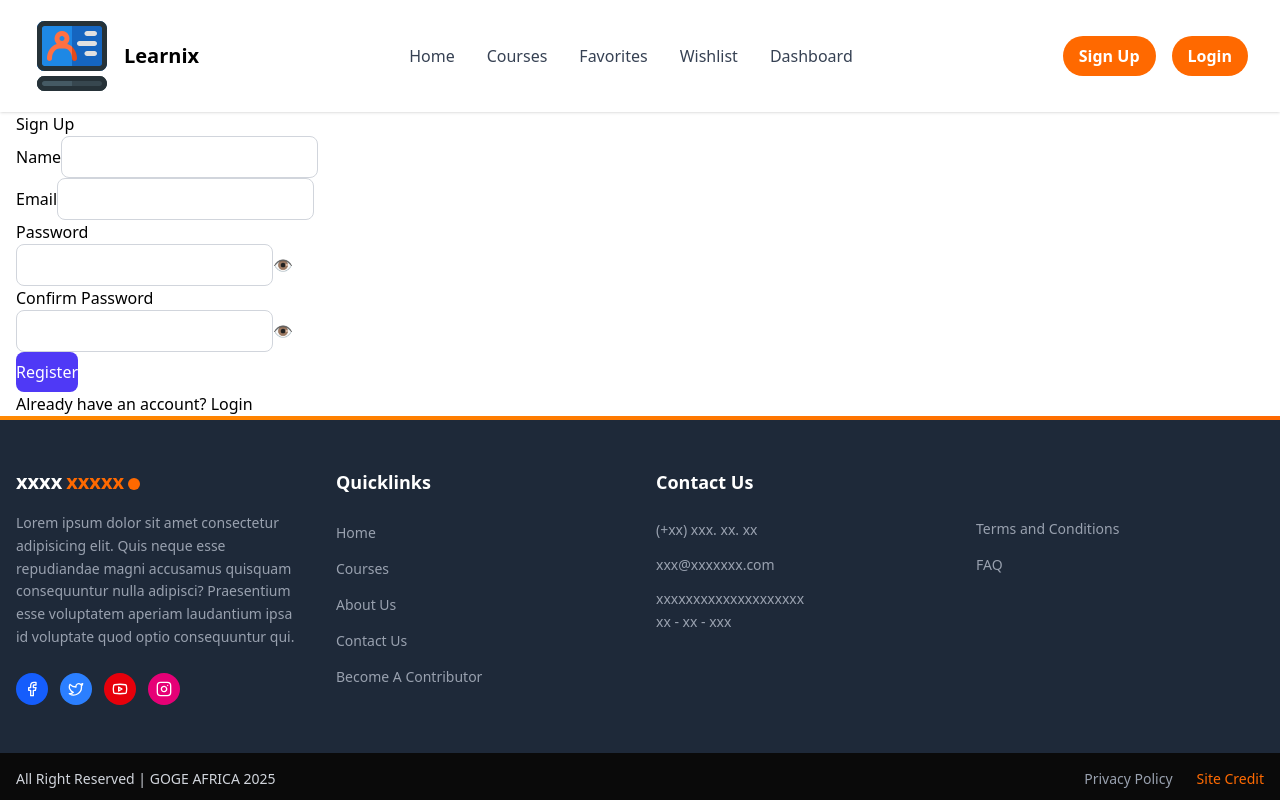
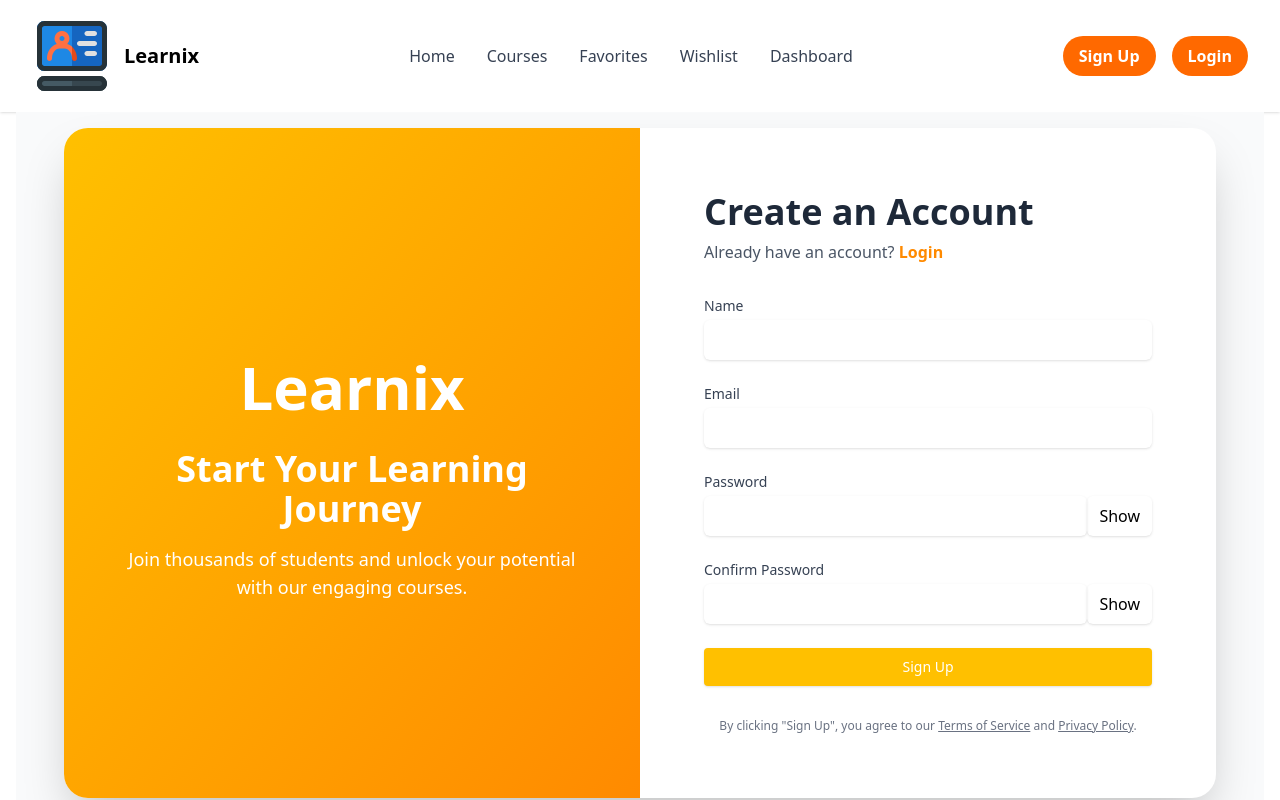
Before and after one commit to tasneem-abdelrazek/e-learning, a React (Vite) app: page /register in a window 1280 px wide. Shown: the top 800 px of the page. Built offline with nearby package versions, Linux system fonts and the light colour scheme; no server answers.

Commit message:
update ui for login & register pages

```diff
--- a/src/courseServiceFirebase.js
+++ b/src/courseServiceFirebase.js
@@ -23,6 +23,9 @@ export const addCourse = async (courseData) => {
     category: courseData.category,
     tag: courseData.tag,
     price: courseData.price || 0,
+    instructor: courseData.instructor,
+    bio: courseData.bio,
+    email: courseData.email,
     imageUrl: courseData.imageUrl || "",
     videoUrl: courseData.videoUrl || "",
     createdAt: serverTimestamp(),
--- a/src/pages/AdminDashboard.jsx
+++ b/src/pages/AdminDashboard.jsx
@@ -15,6 +15,9 @@ export default function AdminDashboard() {
     category: "Programming",
     price: "",
     tag: "Free",
+    instructor: "",
+    bio: "",
+    email: "",
     imageUrl: "",
     videoUrl: "",
   });
@@ -68,6 +71,9 @@ export default function AdminDashboard() {
         category: "Programming",
         tag: "Free",
         price: "",
+        instructor: "",
+        bio: "",
+        email: "",
         imageUrl: "",
         videoUrl: "",
       });
@@ -99,6 +105,9 @@ export default function AdminDashboard() {
       category: course.category,
       tag: course.tag,
       price: course.price || "",
+      instructor: course.instructor,
+      bio: course.bio,
+      email: course.email,
       imageUrl: course.imageUrl || "",
       videoUrl: course.videoUrl || "",
     });
@@ -183,6 +192,41 @@ export default function AdminDashboard() {
           />
         </div>
 
+        {/* Instructor */}
+        <div className="mb-4">
+          <label className="block mb-1 font-medium">Instructor</label>
+          <input
+            type="text"
+            className="w-full border rounded px-3 py-2"
+            value={form.instructor}
+            onChange={(e) => setForm({ ...form, instructor: e.target.value })}
+            required
+          />
+        </div>
+
+        {/* Bio */}
+        <div className="mb-4">
+          <label className="block mb-1 font-medium">Bio</label>
+          <textarea
+            className="w-full border rounded px-3 py-2"
+            value={form.bio}
+            onChange={(e) => setForm({ ...form, bio: e.target.value })}
+            required
+          ></textarea>
+        </div>
+
+        {/* Email */}
+        <div className="mb-4">
+          <label className="block mb-1 font-medium">Email</label>
+          <input
+            type="email"
+            className="w-full border rounded px-3 py-2"
+            value={form.email}
+            onChange={(e) => setForm({ ...form, email: e.target.value })}
+            required
+          />
+        </div>
+
         {/* Image URL */}
         <div className="mb-4">
           <label className="block mb-1 font-medium">Image URL</label>
@@ -227,6 +271,9 @@ export default function AdminDashboard() {
                 <th className="p-2 border">Category</th>
                 <th className="p-2 border">Tag</th>
                 <th className="p-2 border">Price</th>
+                <th className="p-2 border">Instructor</th>
+                <th className="p-2 border">Bio</th>
+                <th className="p-2 border">Email</th>
                 <th className="p-2 border">Image</th>
                 <th className="p-2 border">Video</th>
                 <th className="p-2 border">Actions</th>
@@ -240,6 +287,9 @@ export default function AdminDashboard() {
                   <td className="p-2 border">{course.category}</td>
                   <td className="p-2 border">{course.tag}</td>
                   <td className="p-2 border">${course.price}</td>
+                  <td className="p-2 border">{course.instructor}</td>
+                  <td className="p-2 border">{course.bio}</td>
+                  <td className="p-2 border">{course.email}</td>
                   <td className="p-2 border">
                     {course.imageUrl ? (
                       <img
@@ -265,7 +315,7 @@ export default function AdminDashboard() {
                   <td className="p-2 border">
                     <button
                       onClick={() => handleEdit(course)}
-                      className="bg-yellow-500 text-white px-3 py-1 rounded mr-2 hover:bg-yellow-600"
+                      className="bg-yellow-500 text-white px-3 py-1 rounded mr-2 mb-2 hover:bg-yellow-600"
                     >
                       Edit
                     </button>
--- a/src/pages/Login.jsx
+++ b/src/pages/Login.jsx
@@ -26,14 +26,14 @@ function Login() {
             e.target.value.length === 0
                 ? setEmailError("Email is required")
                 : emailRegex.test(e.target.value) === false
-                    ? setEmailError("Invalid email format")
+                    ? setEmailError('Email should be like "example@xxxx.com"')
                     : setEmailError("");
         } else {
             setPassword(e.target.value);
             e.target.value.length === 0
                 ? setPasswordError("Password is required")
                 : e.target.value.length < 8
-                    ? setPasswordError("Password should be more than 8 chars")
+                    ? setPasswordError("Password must be more than 8 characters")
                     : setPasswordError("");
         }
     };
@@ -41,6 +41,12 @@ function Login() {
     const handleSubmit = async (e) => {
         e.preventDefault();
         setLoginError("");
+        if (
+            !emailError &&
+            !passwordError &&
+            email &&
+            password
+        )
 
             try {
                 // login from Firebase Auth
@@ -80,45 +86,67 @@ function Login() {
 
 
     return (
-        <div className="">
-            <div className="">
-                <h2 className="">Sign In</h2>
-                <form onSubmit={handleSubmit}>
+        <>
+            <div className="min-h-70 bg-gray-50 flex items-center justify-center p-4">
+                <div className="flex flex-col lg:flex-row w-full max-w-6xl overflow-hidden bg-white shadow-2xl rounded-3xl">
+                    {/* Left Side */}
+                    <div className="lg:w-1/2 p-12 hidden lg:flex flex-col items-center justify-center bg-gradient-to-br from-[#FFC000] to-[#FF8A00]">
+                        <h1 className="mt-8 text-6xl font-bold text-white text-center">Learnix</h1>
+                        <h2 className="mt-8 text-4xl font-bold text-white text-center">
+                            Welcome Back!
+                        </h2>
+                        <p className="mt-4 text-white text-center text-lg">
+                            Log in to continue your learning journey.
+                        </p>
+                    </div>
+
+                    {/* Right Side - Login Form */}
+                    <div className="lg:w-1/2 p-8 sm:p-12 lg:p-16 flex flex-col justify-center">
+                        <div className="text-center lg:text-left">
+                            <h1 className="text-3xl sm:text-4xl font-extrabold text-gray-800">
+                                Log In
+                            </h1>
+                            <p className="mt-2 text-gray-600">
+                                Don't have an account? <Link to="/register" className="text-[#FF8A00] hover:underline font-semibold">Sign Up</Link>
+                            </p>
+                        </div>
+
+                        <form onSubmit={handleSubmit} className="mt-8 space-y-6">
                             {/* Email */}
-                    <div className="">
-                        <label htmlFor="email" className="">Email</label>
+                            <div>
+                                <label htmlFor="email" className="block text-sm font-medium text-gray-700">Email</label>
                                 <input
                                     id="email"
                                     type="text"
-                            className="px-3 py-2 border border-gray-300 rounded-lg focus:outline-none focus:ring focus:ring-indigo-200"
+                                    className="px-3 py-2 mt-1 block w-full rounded-md border-gray-300 shadow-sm focus:border-orange-500 focus:ring-orange-500"
                                     value={email}
                                     onChange={handleForm}
                                     name="email"
                                 />
-                        <p className="">{emailError}</p>
+                                <p className="text-red-500">{emailError}</p>
                             </div>
 
                             {/* Password */}
-                    <div className="">
-                        <label htmlFor="password" className="">Password</label>
-                        <div className="">
+                            <div>
+                                <label htmlFor="password" className="block text-sm font-medium text-gray-700">Password</label>
+                                <div className="flex w-full">
                                     <input
                                         id="password"
                                         type={showPassword ? "text" : "password"}
-                                className="px-3 py-2 border border-gray-300 rounded-lg focus:outline-none focus:ring focus:ring-indigo-200"
+                                        className="px-3 py-2 mt-1 flex-1 rounded-md border-gray-300 shadow-sm focus:border-orange-500 focus:ring-orange-500"
                                         value={password}
                                         onChange={handleForm}
                                         name="password"
                                     />
                                     <button
                                         type="button"
-                                className=""
+                                        className="px-3 py-2 mt-1 rounded-md border-gray-300 shadow-sm focus:border-orange-500 focus:ring-orange-500-5"
                                         onClick={() => setShowPassword(!showPassword)}
                                     >
-                                {showPassword ? "🙈" : "👁️"}
+                                        {showPassword ? "Hide" : "Show"}
                                     </button>
                                 </div>
-                        <p className="">{passwordError}</p>
+                                <p className="text-red-500">{passwordError}</p>
                             </div>
 
                             {/* Error */}
@@ -128,17 +156,15 @@ function Login() {
                             <button
                                 disabled={emailError || passwordError}
                                 type="submit"
-                        className="bg-indigo-600 text-white py-2 rounded-lg hover:bg-indigo-700 transition"
+                                className="w-full flex justify-center py-2 px-4 border border-transparent rounded shadow-sm text-sm font-medium text-white bg-[#FFC000] hover:bg-[#FF8A00] focus:outline-none focus:ring-2 focus:ring-offset-2 focus:ring-orange-500 transition-all"
                             >
                                 Login
                             </button>
                         </form>
-
-                <p className="">
-                    Don't have an account? <Link to="/register">Sign Up</Link>
-                </p>
                     </div>
                 </div>
+            </div>
+        </>
     );
 }
 
--- a/src/pages/Register.jsx
+++ b/src/pages/Register.jsx
@@ -41,7 +41,7 @@ function Register() {
             e.target.value.length === 0
                 ? setEmailError("Email is required")
                 : emailRegex.test(e.target.value) === false
-                    ? setEmailError("Invalid email format")
+                    ? setEmailError('Email should be like "example@xxxx.com"')
                     : setEmailError("");
         }
 
@@ -50,7 +50,7 @@ function Register() {
             e.target.value.length === 0
                 ? setPasswordError("Password is required")
                 : passwordRegex.test(e.target.value) === false
-                    ? setPasswordError("Password format error")
+                    ? setPasswordError("Password must be at least 8 characters and contain uppercase, lowercase, numbers and special characters like @#$%^&*!")
                     : setPasswordError("");
         }
 
@@ -116,79 +116,105 @@ function Register() {
     };
 
     return (
-        <div>
-            <h2>Sign Up</h2>
-            <form onSubmit={handleSubmit}>
+        <>
+            <div className="min-h-70 bg-gray-50 flex items-center justify-center p-4">
+                <div className="flex flex-col lg:flex-row w-full max-w-6xl overflow-hidden bg-white shadow-2xl rounded-3xl">
+                    {/* Left Side */}
+                    <div className="lg:w-1/2 p-12 hidden lg:flex flex-col items-center justify-center bg-gradient-to-br from-[#FFC000] to-[#FF8A00]">
+                        <h1 className="mt-8 text-6xl font-bold text-white text-center">Learnix</h1>
+                        <h2 className="mt-8 text-4xl font-bold text-white text-center">
+                            Start Your Learning Journey
+                        </h2>
+                        <p className="mt-4 text-white text-center text-lg">
+                            Join thousands of students and unlock your potential with our engaging courses.
+                        </p>
+                    </div>
+
+                    {/* Right Side - Sign Up Form */}
+                    <div className="lg:w-1/2 p-8 sm:p-12 lg:p-16 flex flex-col justify-center">
+                        <div className="text-center lg:text-left">
+                            <h1 className="text-3xl sm:text-4xl font-extrabold text-gray-800">
+                                Create an Account
+                            </h1>
+                            <p className="mt-2 text-gray-600">
+                                Already have an account? <Link to="/login" className="text-[#FF8A00] hover:underline font-semibold">Login</Link>
+
+                            </p>
+                        </div>
+                        <form onSubmit={handleSubmit} className="mt-8 space-y-6">
+
                             {/* Name */}
                             <div>
-                    <label htmlFor="name">Name</label>
+                                <label htmlFor="name" className="block text-sm font-medium text-gray-700">Name</label>
                                 <input
                                     id="name"
                                     type="text"
                                     value={name}
                                     onChange={handleForm}
                                     name="name"
-                        className="px-3 py-2 border border-gray-300 rounded-lg focus:outline-none focus:ring focus:ring-indigo-200"
+                                    className="px-3 py-2 mt-1 block w-full rounded-md border-gray-300 shadow-sm focus:border-orange-500 focus:ring-orange-500"
                                 />
-                    <p>{nameError}</p>
+                                <p className="text-red-500">{nameError}</p>
                             </div>
 
                             {/* Email */}
                             <div>
-                    <label htmlFor="email">Email</label>
+                                <label htmlFor="email" className="block text-sm font-medium text-gray-700">Email</label>
                                 <input
                                     id="email"
                                     type="text"
                                     value={email}
                                     onChange={handleForm}
                                     name="email"
-                        className="px-3 py-2 border border-gray-300 rounded-lg focus:outline-none focus:ring focus:ring-indigo-200"
+                                    className="px-3 py-2 mt-1 block w-full rounded-md border-gray-300 shadow-sm focus:border-orange-500 focus:ring-orange-500"
                                 />
-                    <p>{emailError}</p>
+                                <p className="text-red-500">{emailError}</p>
                             </div>
 
                             {/* Password */}
                             <div>
-                    <label htmlFor="password">Password</label>
-                    <div>
+                                <label htmlFor="password" className="block text-sm font-medium text-gray-700">Password</label>
+                                <div className="flex w-full">
                                     <input
                                         id="password"
                                         type={showPassword ? "text" : "password"}
                                         value={password}
                                         onChange={handleForm}
                                         name="password"
-                            className="px-3 py-2 border border-gray-300 rounded-lg focus:outline-none focus:ring focus:ring-indigo-200"
+                                        className="px-3 py-2 mt-1 flex-1 rounded-md border-gray-300 shadow-sm focus:border-orange-500 focus:ring-orange-500"
                                     />
                                     <button
                                         type="button"
                                         onClick={() => setShowPassword(!showPassword)}
+                                        className="px-3 py-2 mt-1 rounded-md border-gray-300 shadow-sm focus:border-orange-500 focus:ring-orange-500-5"
                                     >
-                            {showPassword ? "🙈" : "👁️"}
+                                        {showPassword ? "Hide" : "Show"}
                                     </button>
                                 </div>
-                    <p>{passwordError}</p>
+                                <p className="text-red-500">{passwordError}</p>
                             </div>
 
                             {/* Confirm Password */}
                             <div>
-                    <label htmlFor="confirmPassword">Confirm Password</label>
-                    <div>
+                                <label htmlFor="confirmPassword" className="block text-sm font-medium text-gray-700">Confirm Password</label>
+                                <div className="flex w-full">
                                     <input
                                         id="confirmPassword"
                                         type={showPassword ? "text" : "password"}
                                         value={confirmPassword}
                                         onChange={handleForm}
                                         name="confirmPassword"
-                            className="px-3 py-2 border border-gray-300 rounded-lg focus:outline-none focus:ring focus:ring-indigo-200"
+                                        className="px-3 py-2 mt-1 flex-1 rounded-md border-gray-300 shadow-sm focus:border-orange-500 focus:ring-orange-500"
                                     />
                                     <button
                                         type="button"
                                         onClick={() => setShowPassword(!showPassword)}
+                                        className="px-3 py-2 mt-1 rounded-md border-gray-300 shadow-sm focus:border-orange-500 focus:ring-orange-500-5"
                                     >
-                            {showPassword ? "🙈" : "👁️"}
+                                        {showPassword ? "Hide" : "Show"}
                                     </button>
                                 </div>
-                    <p>{confirmPasswordError}</p>
+                                <p className="text-red-500">{confirmPasswordError}</p>
                             </div>
 
                             {/* Submit */}
@@ -197,16 +223,23 @@ function Register() {
                                     emailError || nameError || passwordError || confirmPasswordError
                                 }
                                 type="submit"
-                    className="bg-indigo-600 text-white py-2 rounded-lg hover:bg-indigo-700 transition"
+                                className="w-full flex justify-center py-2 px-4 border border-transparent rounded shadow-sm text-sm font-medium text-white bg-[#FFC000] hover:bg-[#FF8A00] focus:outline-none focus:ring-2 focus:ring-offset-2 focus:ring-orange-500 transition-all"
                             >
-                    Register
+                                Sign Up
                             </button>
+
                         </form>
 
-            <p>
-                Already have an account? <Link to="/login">Login</Link>
+                        <div className="mt-8 text-center">
+                            <p className="text-xs text-gray-500">
+                                By clicking "Sign Up", you agree to our <a href="#" className="underline">Terms of Service</a> and <a href="#" className="underline">Privacy Policy</a>.
                             </p>
                         </div>
+
+                    </div>
+                </div>
+            </div>
+        </>
     );
 }
 
```
Lines whose indentation alone changed are shown as unchanged.
